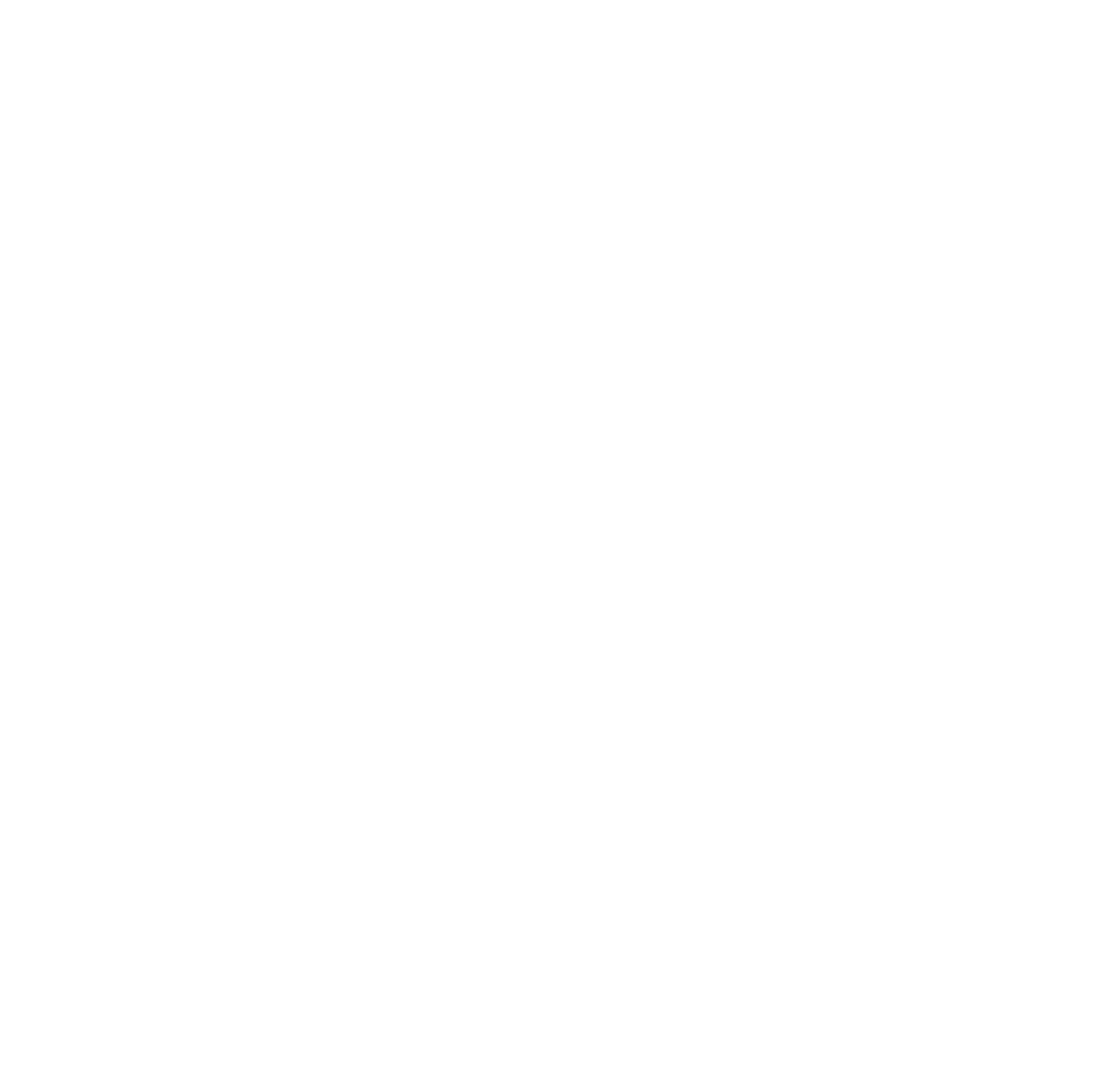
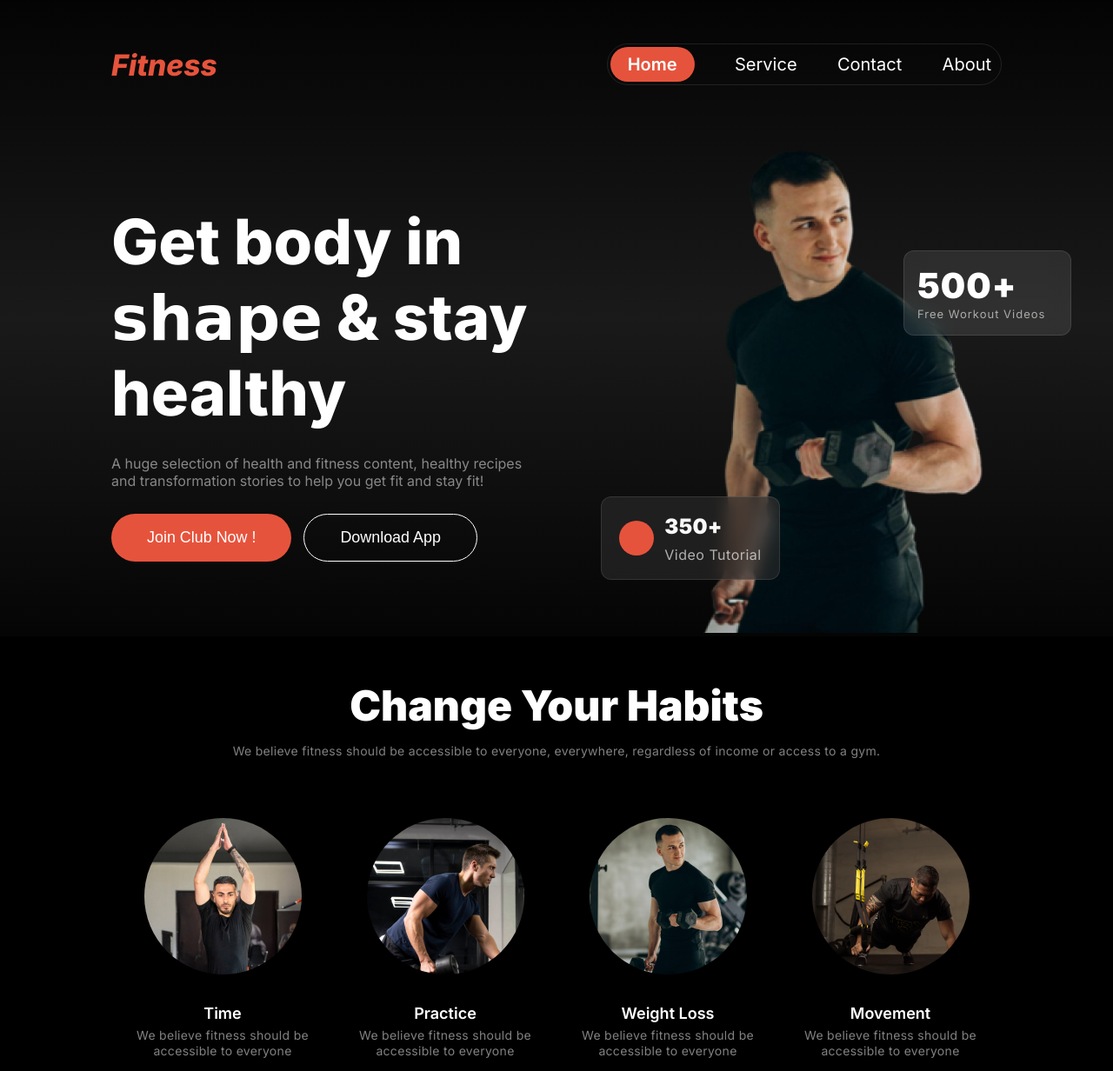
Before and after one commit to mustafiz8g/Fitness-A2, a plain HTML site: page index.html in a window 1280 px wide. Shown: the whole page at 87% size. Before the commit the page ends 800 px from the top, so only its background shows below. Drawn offline with Linux system fonts and the light colour scheme; a web font is replaced by a local one.

Commit message:
nav , banner , change section added

```diff
--- a/index.html
+++ b/index.html
@@ -4,16 +4,78 @@
     <meta charset="UTF-8">
     <meta name="viewport" content="width=device-width, initial-scale=1.0">
     <title>Document</title>
+    <script src="https://kit.fontawesome.com/7deee25e9f.js" crossorigin="anonymous"></script>
     <link rel="stylesheet" href="styles/style.css">
     <link rel="stylesheet" href="styles/mobile.css">
     <link rel="stylesheet" href="styles/medium.css">
 </head>
 <body>
     <header>
-
+     <nav class="container">
+        <h1>Fitness</h1>
+        <ul>
+            <li><a id="home" href="">Home</a></li>
+            <li><a href="">Service</a></li>
+            <li><a href="">Contact</a></li>
+            <li><a href="">About</a></li>
+        </ul>
+        <i class="fa-solid fa-bars"></i>
+     </nav>
+     <section class="banner container">
+        <div class="banner-left">
+          <h1>Get body in <br> <span>shape</span> & stay <br> healthy</h1>
+          <p>A huge selection of health and fitness content, healthy recipes <br> and transformation stories to help you get fit and stay fit!</p>
+          <div class="buttons">
+            <button class="btn-primary">Join Club Now !</button>
+         <button class="btn-2">Download App</button>
+          </div>
+        </div>
+        <div class="banner-right">
+        <div class="banner-right-content">
+            <img src="images/b.png" alt="">
+            <div class="number1">
+               <h3>500+</h3>
+               <p>Free Workout Videos</p>
+            </div>
+            <div class="number2">
+              <div class="circle"></div>
+              <div class="circle-number">
+                <h4>350+</h4>
+                <p>Video Tutorial</p>
+              </div>
+             </div>
+        </div>
+        </div>
+     </section>
     </header>
     <main>
+     <section class="change-section container">
+        <h2 class="section-title">Change Your Habits</h2>
+        <p class="section-description">We believe fitness should be accessible to everyone, everywhere, regardless of income or access to a gym.</p>
+        <div class="cards">
+            <div class="card card-1">
+                <img src="images/image 3.png" alt="">
+                <h5>Movement</h5>
+                <p>We believe fitness should be <br>accessible to everyone</p>
+            </div>
+            <div class="card card-2">
+                <img src="images/image 2.png" alt="">
+                <h5>Time</h5>
+                <p>We believe fitness should be <br>accessible to everyone</p>
+            </div>
+            <div class="card card-3">
+                <img src="images/image 4.png" alt="">
+                <h5>Practice </h5>
+                <p>We believe fitness should be <br>accessible to everyone</p>
+            </div>
+            <div class="card card-4">
+                <img src="images/image 5.png" alt="">
+                <h5>Weight Loss   </h5>
+                <p>We believe fitness should be <br>accessible to everyone</p>
+            </div>
 
+        </div>
+     </section>
     </main>
     <footer>
 
--- a/styles/mobile.css
+++ b/styles/mobile.css
@@ -0,0 +1,86 @@
+@media screen and (max-width:576px) {
+    .container{
+        width: 90%;
+        margin: 0 auto ;
+        padding-top: 35px;
+    }
+    nav ul{
+        display: none;
+    }
+    .fa-bars{
+        display: block;
+    }
+    .banner{
+        flex-direction: column;
+    }
+    .banner-left,.banner-right{
+        width: 100%;
+    }
+    .btn-primary,.btn-2{
+      padding: 16px 20px;
+    }
+    .buttons{
+        justify-content: space-evenly;
+    }
+    .number1{
+        border-radius: 10px;
+        width: 145px;
+        height: 74px;
+        right:9px ;
+        top: 68px;
+    }
+    .number1 h3{
+        font-size: 1.9rem;
+        font-weight: 800;
+    }
+    .number1 p{
+        font-size: .5rem;
+    }
+
+    .number2 h4{
+        color: rgb(250, 250, 249);
+        font-size: 1.12rem;
+        font-weight: 800;
+        margin-bottom: 5px;
+    }
+    .number2 p{
+   font-size: .8rem;
+
+    }
+    .number2{
+        gap: 10px;
+        border-radius: 10px;
+        width: 155.74px;
+        height: 72.58px;
+        right: 190px;
+       top: 265px;
+
+    }
+    .circle{
+    width: 30px;
+    height: 30px;
+    background-color: #E6533C;
+    border-radius: 50%;
+    }
+    .banner-left h1{
+        font-size:3rem ;
+
+    }
+    .banner-left p{
+        font-size: 1rem;
+    }
+    .cards{
+        grid-template-areas:
+         "a"
+         "b"
+         "c"
+         "d";
+
+     }
+     .section-title{
+         font-size: 2.4rem;
+        font-weight: 800;
+     }
+
+
+}
--- a/styles/style.css
+++ b/styles/style.css
@@ -0,0 +1,243 @@
+@import url('https://fonts.googleapis.com/css2?family=Inter:ital,opsz,wght@0,14..32,100..900;1,14..32,100..900&family=Oooh+Baby&display=swap');
+
+*{
+    margin: 0;
+    padding: 0;
+}
+/* common style start */
+  body{
+    font-family: "Inter", sans-serif;
+    background-color: #000000;
+  }
+  .container{
+      width: 80%;
+      margin: 0 auto ;
+      padding-top: 50px;
+  }
+ .btn-primary{
+    color: #fff;
+    padding: 16px 41px;
+    font-size: 1.12rem;
+    font-weight: 500;
+    background-color: #E6533C;
+    border: none;
+    border-radius: 2.7rem;
+
+}
+ .section-title{
+    color: #fff;
+    font-size: 3rem;
+    font-weight: 900;
+    text-align: center;
+ }
+ .section-description{
+    color: rgba(255, 255, 255, 0.5);
+    font-size: 14px;
+    letter-spacing: 0.3px;
+    text-align: center;
+    margin-top: 14px;
+    margin-bottom: 55px;
+ }
+/* common style end */
+
+/* nav start  */
+nav{
+    display: flex ;
+    justify-content: space-between;
+    align-items: center;
+}
+
+
+nav ul{
+    display: flex;
+    list-style: none;
+    gap: 2.9rem;
+    padding: 11px ;
+    border: 1px solid rgba(255, 255, 255, 0.1);
+    border-radius: 39px;
+    padding-left: 3px;
+}
+.fa-bars{
+    display: none;
+    color: #fff;
+    font-size: 25px;
+}
+nav a{
+    text-decoration: none;
+    color: #fff;
+    font-size: 1.25rem;
+    font-weight: normal;
+
+}
+nav h1{
+    color: #E6533C ;
+    font-size: 2.1rem;
+    font-weight: 800;
+    font-style: italic;
+}
+#home{
+    font-weight: 600;
+    background-color: #E6533C;
+    padding: 8px 20px 8px 20px;
+    border-radius: 3rem;
+}
+/* nav end */
+ /* banner style start  */
+header{
+
+    background: linear-gradient(180deg, #11111135 , #77777737,#11111147  100%);
+
+}
+.banner{
+    display: flex;
+    align-items: center;
+    justify-content: space-between;
+}
+.banner-left{
+    width: 50%;
+}
+.banner-right{
+    width: 50%;
+    text-align:right;
+}
+
+
+.banner-left h1{
+    color: rgb(255, 255, 255);
+    font-weight: 800;
+    font-size:4.5rem ;
+
+}
+.banner-left span{
+    font-family: "Oooh Baby", cursive;
+}
+.banner-left p{
+    color: rgba(255, 255, 255, 0.5);
+    margin: 28px 0;
+
+}
+.buttons{
+    display: flex;
+    gap: 14px;
+}
+.btn-2{
+    color: #fff;
+    padding: 16px 41px;
+    font-size: 1.12rem;
+    font-weight: 500;
+    background-color: transparent;
+    border: none;
+    border:1px solid #fff ;
+    border-radius: 2.7rem;
+}
+.number1{
+    backdrop-filter: blur(10px);
+    background: rgba(255, 255, 255, 0.1);
+    box-sizing: border-box;
+    border: 1px solid rgba(255, 255, 255, 0.1);
+    border-radius: 12px;
+    text-align: left;
+    width: 193px;
+    height: 98px;
+    display: flex;
+    flex-direction: column;
+    padding: 15px;
+    position: absolute;
+    right:-80px ;
+    top: 140px;
+}
+.number1 h3{
+    color: rgb(255, 255, 255);
+    font-size: 40px;
+    font-weight: 900;
+    letter-spacing: 1px;
+}
+.number1 p{
+    color: rgba(239, 237, 232, 0.65);
+    font-size: 13px;
+    letter-spacing: 1px;
+
+
+}
+.number2 h4{
+    color: rgb(250, 250, 249);
+    font-size: 24px;
+    font-weight: 900;
+    letter-spacing: 0.3px;
+    margin-bottom: 8px;
+}
+.number2 p{
+    color: rgba(255, 255, 255, 0.65);
+    letter-spacing: 0.5px;
+
+}
+.number2{
+    display: flex;
+    justify-content: center;
+    align-items: center;
+    gap: 12px;
+    box-sizing: border-box;
+    border: 1px solid rgba(255, 255, 255, 0.1);
+    border-radius: 12px;
+
+    backdrop-filter: blur(10px);
+    background: rgba(48, 48, 48, 0.54);
+    width: 206px;
+    height: 96px;
+    text-align: left;
+    position: absolute;
+    right: 255px;
+    bottom: 65px;
+
+}
+.circle{
+width: 40px;
+height: 40px;
+background-color: #E6533C;
+border-radius: 50%;
+}
+.banner-right-content{
+    position: relative;
+}
+ /* banner style end  */
+
+ /* change section start  */
+ .cards{
+    display: grid;
+    grid-template-areas: "a b c d";
+ }
+
+ .card-1{
+    grid-area: a;
+ }
+ .card-1{
+    grid-area: b;
+ }
+ .card-1{
+    grid-area: c;
+ }
+ .card-1{
+    grid-area: d;
+ }
+ .card img{
+    border-radius: 50%;
+ }
+ .card{
+
+    text-align: center;
+    padding: 14px;
+ }
+ .card h5{
+    color: rgb(255, 255, 255);
+    font-size: 18px;
+    font-weight: 600;
+    margin-top: 30px;
+    margin-bottom: 6px;
+ }
+ .card p{
+    color: rgba(255, 255, 255, 0.5);
+    font-size: 14px;
+    line-height: 18px;
+    letter-spacing: 0.3px;
+ }
+ /* change section end */
```
Also changed, not shown: images/b.png (renamed from images/Images 2.png).
